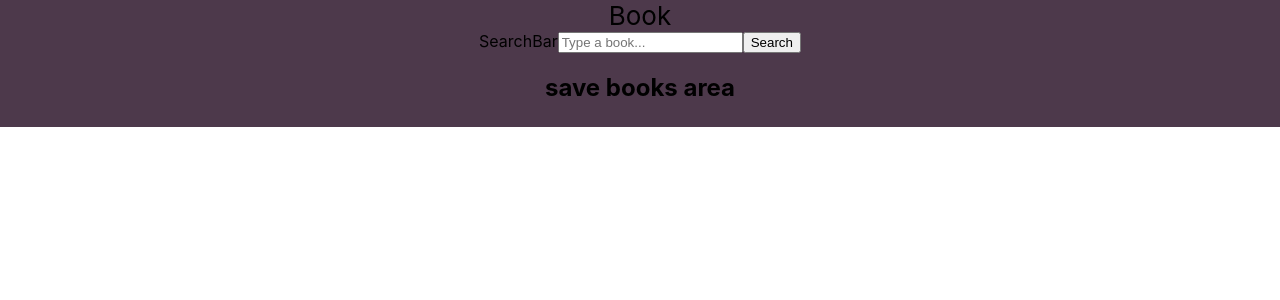
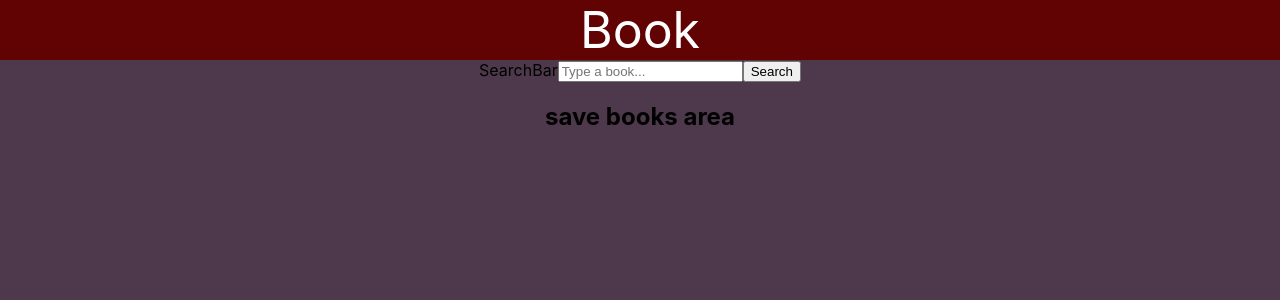
Before and after one commit to hodaya55/BooKeeper, a React (Create React App) app: page / in a window 1280 px wide. Shown: the top 300 px of the page. Built offline with nearby package versions, Linux system fonts and the light colour scheme.

Commit message:
fix handle undefined img

```diff
--- a/public/index.html
+++ b/public/index.html
@@ -1,5 +1,6 @@
 <!DOCTYPE html>
 <html lang="en">
+
 <head>
   <meta charset="utf-8">
   <link rel="shortcut icon" href="%PUBLIC_URL%/favicon.ico">
@@ -19,8 +20,9 @@
       work correctly both with client-side routing and a non-root public URL.
       Learn how to configure a non-root public URL by running `npm run build`.
     -->
-    <title>React App</title>
+  <title>Bookeeper </title>
 </head>
+
 <body>
   <noscript>
     You need to enable JavaScript to run this app.
@@ -37,4 +39,5 @@
       To create a production bundle, use `npm run build` or `yarn build`.
     -->
 </body>
+
 </html>
--- a/src/components/App.css
+++ b/src/components/App.css
@@ -1,6 +1,6 @@
 .App {
   text-align: center;
-  background: #4d394b;
+  /* background: #4d394b; */
 }
 
 .App-header {
@@ -9,7 +9,9 @@
   flex-direction: column;
   align-items: center;
   /* justify-content: center; */
-  font-size: calc(10px + 2vmin);
+  font-size: 50px;
+  color: white;
+  background-color: rgb(97, 3, 3);
 }
 
 .book-list-result {
@@ -68,7 +70,7 @@
   color: black;
   font-size: 16px;
   padding: 12px 24px;
-  border: none;
+  /* border: none; */
   cursor: pointer;
   border-radius: 5px;
 }
@@ -99,22 +101,12 @@
 }
 
 .book-title h3 {
-  /* position: relative;
-  margin: 0; */
-  /* color: rgb(97, 3, 3); */
   color: #ffff;
   letter-spacing: 0.5px;
   height: 169px;
   overflow-y: auto;
   overflow-wrap: break-word;
-}
-
-.book-title h4 {
-  /* color: #555; */
-  /* color: #fff;
-  filter: contrast(0.4);
-  padding: 0;
-  margin: 3px; */
+  margin: auto auto;
 }
 
 .img-btn h4 {
--- a/src/components/BookDisplay.js
+++ b/src/components/BookDisplay.js
@@ -17,7 +17,7 @@ function BookDisplay(props) {
       </div>
 
       <div className="img-btn">
-        <img src={props.img} alt={props.title + "image"} />
+        <img src={props.img === 'no' ? 'http://www.virtualblueridge.com/wp-content/uploads/image-not-found.png' : props.img} alt={props.title + "image"} />
         <button className="add-btn" onClick={addBook}>Add</button>
         <h4>published on {props.date}</h4>
       </div>
--- a/src/components/SearchBar.js
+++ b/src/components/SearchBar.js
@@ -22,8 +22,8 @@ export default class SearchBar extends Component {
             author: b.volumeInfo.authors ? b.volumeInfo.authors[0] : 'no',
             date: b.volumeInfo.publishedDate,
             title: b.volumeInfo.title,
-            img: b.volumeInfo.imageLinks.smallThumbnail,
-            bigImg: b.volumeInfo.imageLinks.thumbnail,
+            img: b.volumeInfo.imageLinks ? b.volumeInfo.imageLinks.smallThumbnail : 'no',
+            bigImg: b.volumeInfo.imageLinks ? b.volumeInfo.imageLinks.thumbnail : 'no',
             description: b.volumeInfo.description,
             id: b.id
           }
--- a/src/index.css
+++ b/src/index.css
@@ -1,14 +1,12 @@
 body {
   margin: 0;
   padding: 0;
-  font-family: -apple-system, BlinkMacSystemFont, "Segoe UI", "Roboto", "Oxygen",
-    "Ubuntu", "Cantarell", "Fira Sans", "Droid Sans", "Helvetica Neue",
-    sans-serif;
+  background: #4d394b;
+  font-family: -apple-system, BlinkMacSystemFont, "Segoe UI", "Roboto", "Oxygen", "Ubuntu", "Cantarell", "Fira Sans", "Droid Sans", "Helvetica Neue", sans-serif;
   -webkit-font-smoothing: antialiased;
   -moz-osx-font-smoothing: grayscale;
 }
 
 code {
-  font-family: source-code-pro, Menlo, Monaco, Consolas, "Courier New",
-    monospace;
+  font-family: source-code-pro, Menlo, Monaco, Consolas, "Courier New", monospace;
 }
```
Lines whose indentation alone changed are shown as unchanged.
